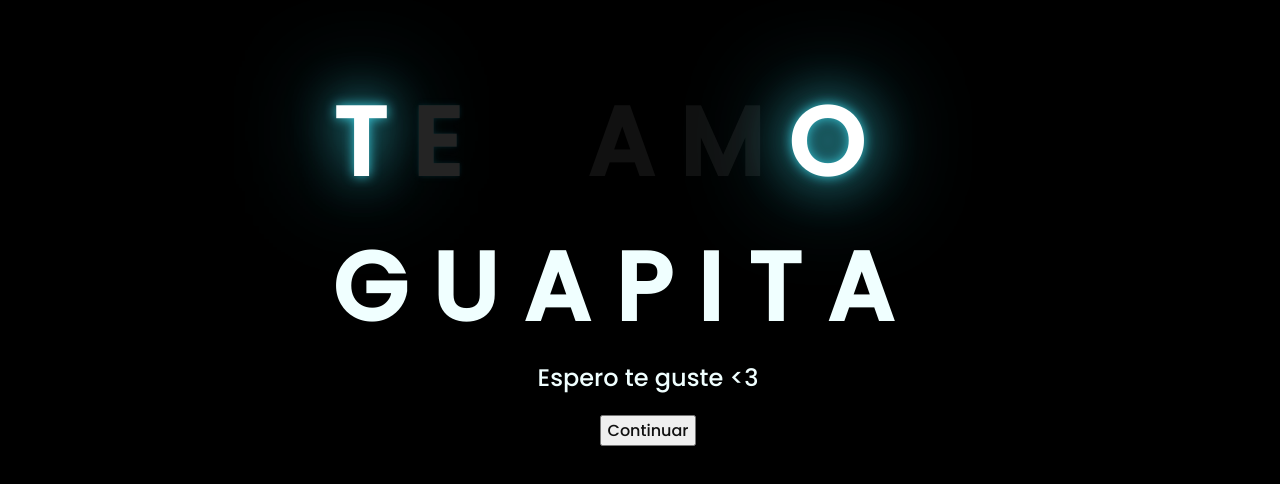
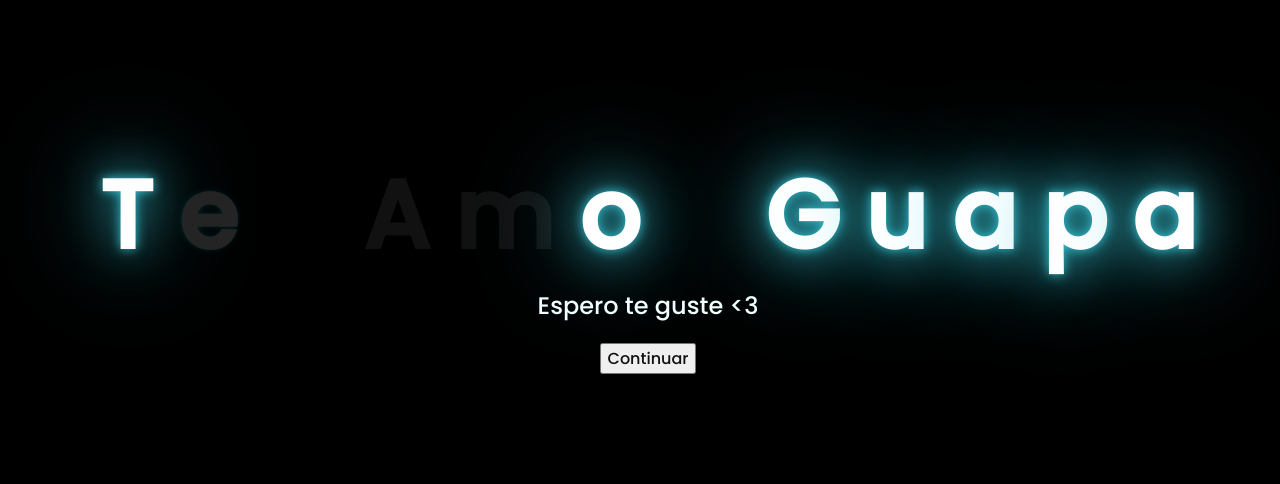
Before and after one commit to danielvilchez/Flowers-code, a plain HTML site: page index.html in a window 1280 px wide. Shown: the part 150-634 px from the top of the page. Drawn offline with Linux system fonts and the light colour scheme.

Commit message:
I correct the program

```diff
--- a/index.html
+++ b/index.html
@@ -12,21 +12,18 @@
     <div class="greetings">
     <!-- Mensaje de inicio -->
         <span>T</span>
-        <span>E</span>
+        <span>e</span>
         <span>⠀</span>
         <span>A</span>
-        <span>M</span>
-        <span>O</span>
+        <span>m</span>
+        <span>o</span>
         <span>⠀</span>
-    <div>
         <span>G</span>
-        <span>U</span>
-        <span>A</span>
-        <span>P</span>
-        <span>I</span>
-        <span>T</span>
-        <span>A</span>
-    </div>
+        <span>u</span>
+        <span>a</span>
+        <span>p</span>
+        <span>a</span>
+
 
     </div>
     <div class="description">
```
